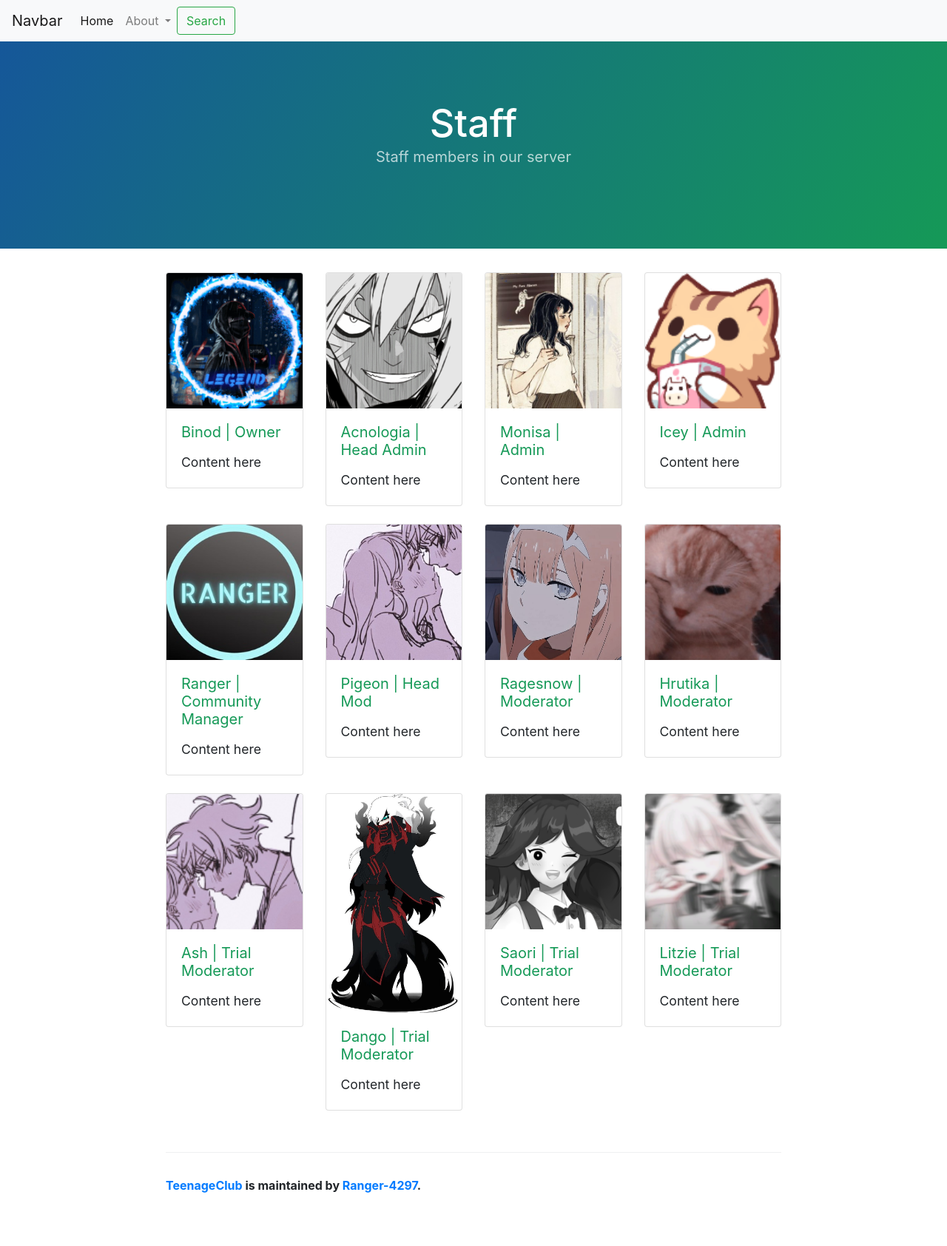
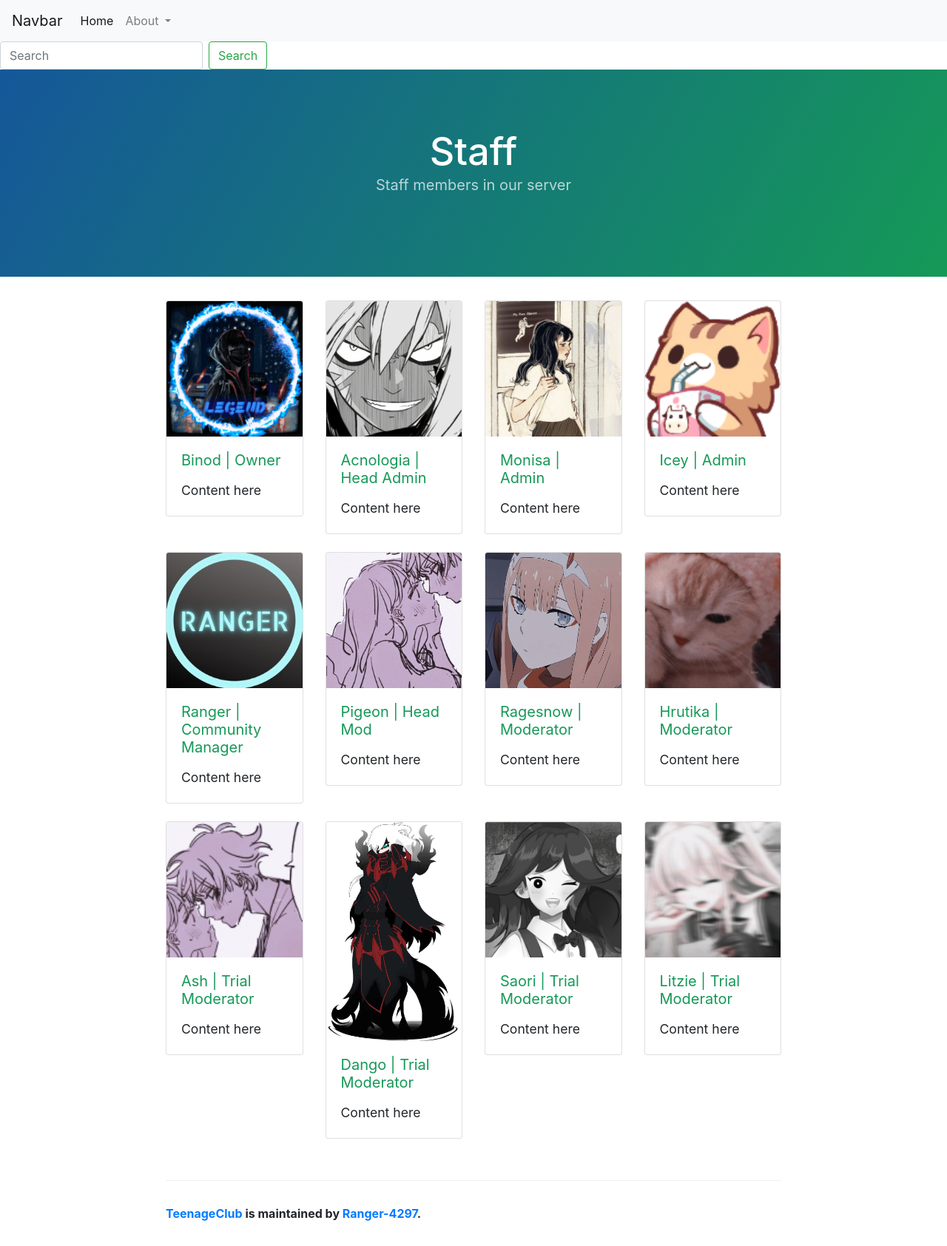
Before and after one commit to Ranger-4297/TeenageClub, a Jekyll site: the page built from Pages/CurrentStaff.md, in a window 1280 px wide. Shown: the whole page at 74% size. Built offline with Jekyll 4.4.1, drawn with Linux system fonts in a browser that asks for light colours; nearby versions of some CDN libraries; the repository's description, which GitHub fills in, is left out; before the commit the page ends 1646 px from its top, so only the background shows below that.

Commit message:
Search bar

```diff
--- a/_layouts/minor.html
+++ b/_layouts/minor.html
@@ -36,9 +36,7 @@
                 <a class="nav-link" href="/TeenageClub/">Home <span class="sr-only">(current)</span></a>
             </li>
             <li class="nav-item dropdown">
-                <a class="nav-link dropdown-toggle" href="#" id="navbarDropdownMenuLink" data-toggle="dropdown"
-                    aria-haspopup="true" aria-expanded="false">
-                    About
+                <a class="nav-link dropdown-toggle" href="#" id="navbarDropdownMenuLink" data-toggle="dropdown" aria-haspopup="true" aria-expanded="false">About
                 </a>
                 <div class="dropdown-menu" aria-labelledby="navbarDropdownMenuLink">
                     <a class="dropdown-item" href="Rules">Server Rules</a>
@@ -48,9 +46,12 @@
                 </div>
             </li>
         </ul>
-        <button class="btn btn-outline-success my-2 my-sm-0" type="submit">Search</button>
     </div>
     </nav>
+    <form class="form-inline">
+        <input class="form-control mr-sm-2" type="search" placeholder="Search" aria-label="Search">
+        <button class="btn btn-outline-success my-2 my-sm-0" type="submit">Search</button>
+    </form>
 
     <header class="page-header" role="banner">
         <h1 class="project-name">{{ page.title | default: site.title | default: site.github.repository_name }}</h1>
```
